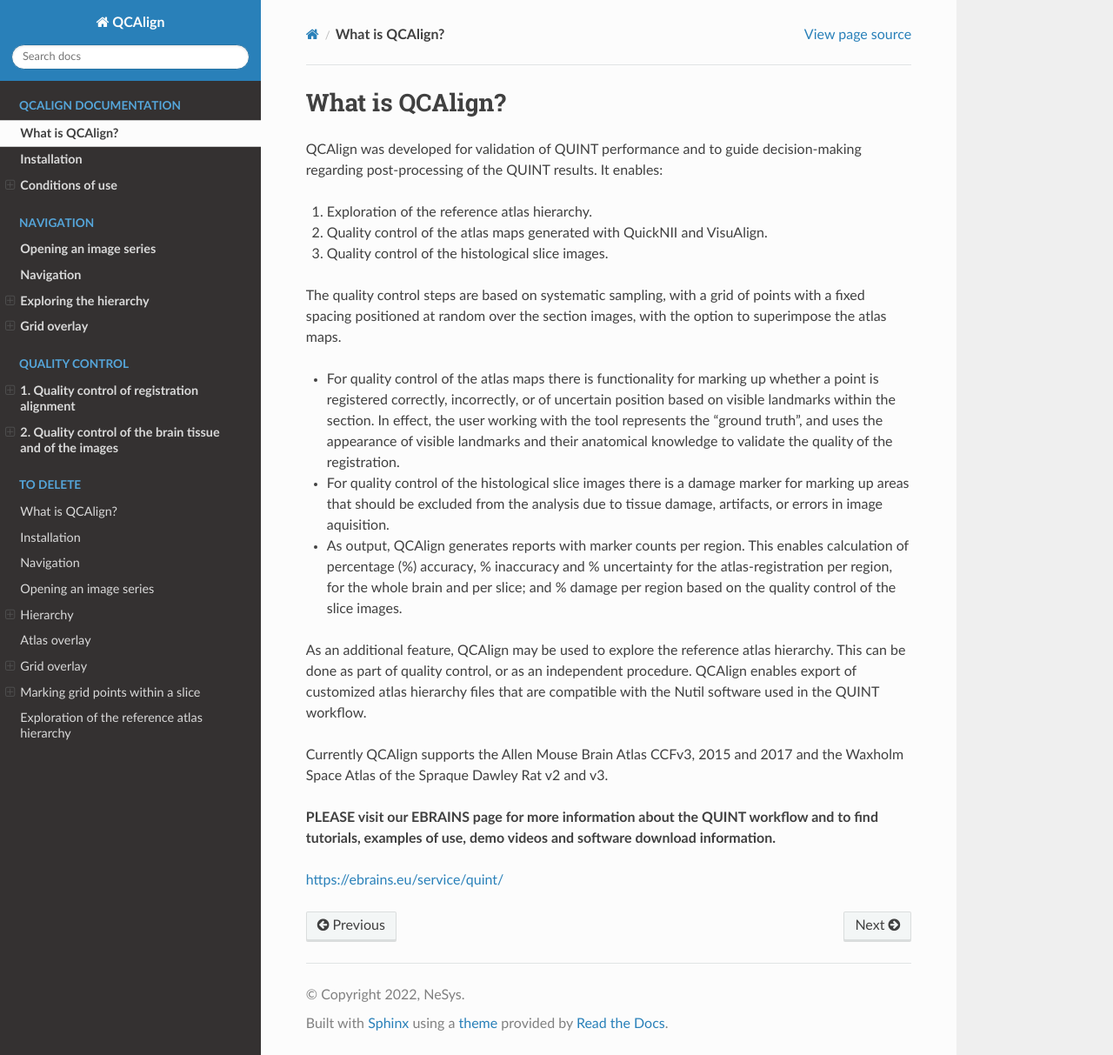
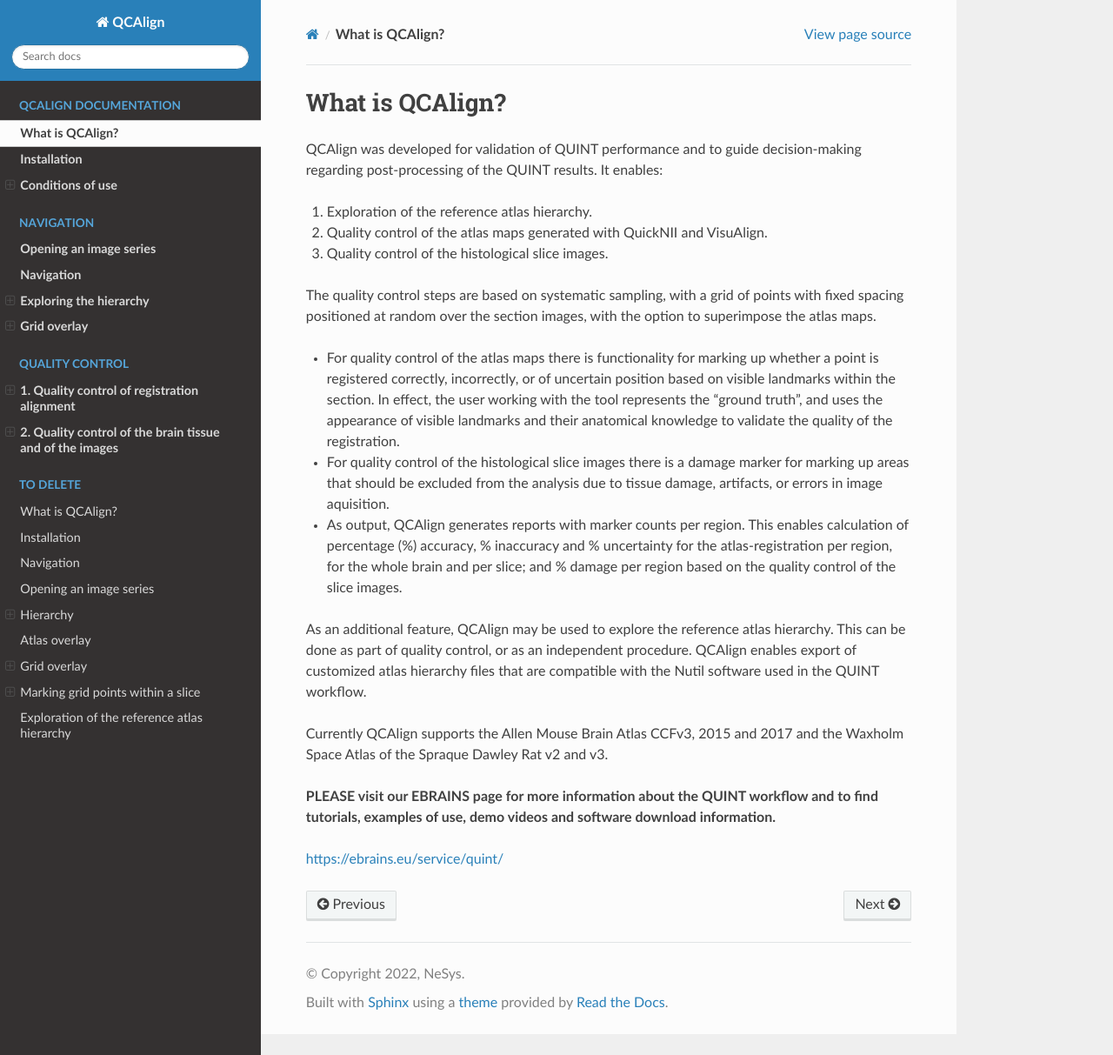
Before and after one commit to Neural-Systems-at-UIO/QCAlign, a Sphinx documentation site: the page built from docs/introduction.rst, in a window 1280 px wide and 1213 px high. Shown: the whole window at 87% size. Built offline with Sphinx 7.4.7 and the Read the Docs theme 2.0.0, drawn with Linux system fonts in a browser that asks for light colours; pages that are not in the unit, such as notebooks, are missing from menus.

Commit message:
Update introduction.rst

```diff
--- a/docs/introduction.rst
+++ b/docs/introduction.rst
@@ -9,7 +9,7 @@ QCAlign was developed for validation of QUINT performance and to guide decision-
 
 3.	Quality control of the histological slice images.
 
-The quality control steps are based on systematic sampling, with a grid of points with a fixed spacing positioned at random over the section images, with the option to superimpose the atlas maps.
+The quality control steps are based on systematic sampling, with a grid of points with fixed spacing positioned at random over the section images, with the option to superimpose the atlas maps.
 
 - For quality control of the atlas maps there is functionality for marking up whether a point is registered correctly, incorrectly, or of uncertain position based on visible landmarks within the section. In effect, the user working with the tool represents the “ground truth”, and uses the appearance of visible landmarks and their anatomical knowledge to validate the quality of the registration.
 
```
